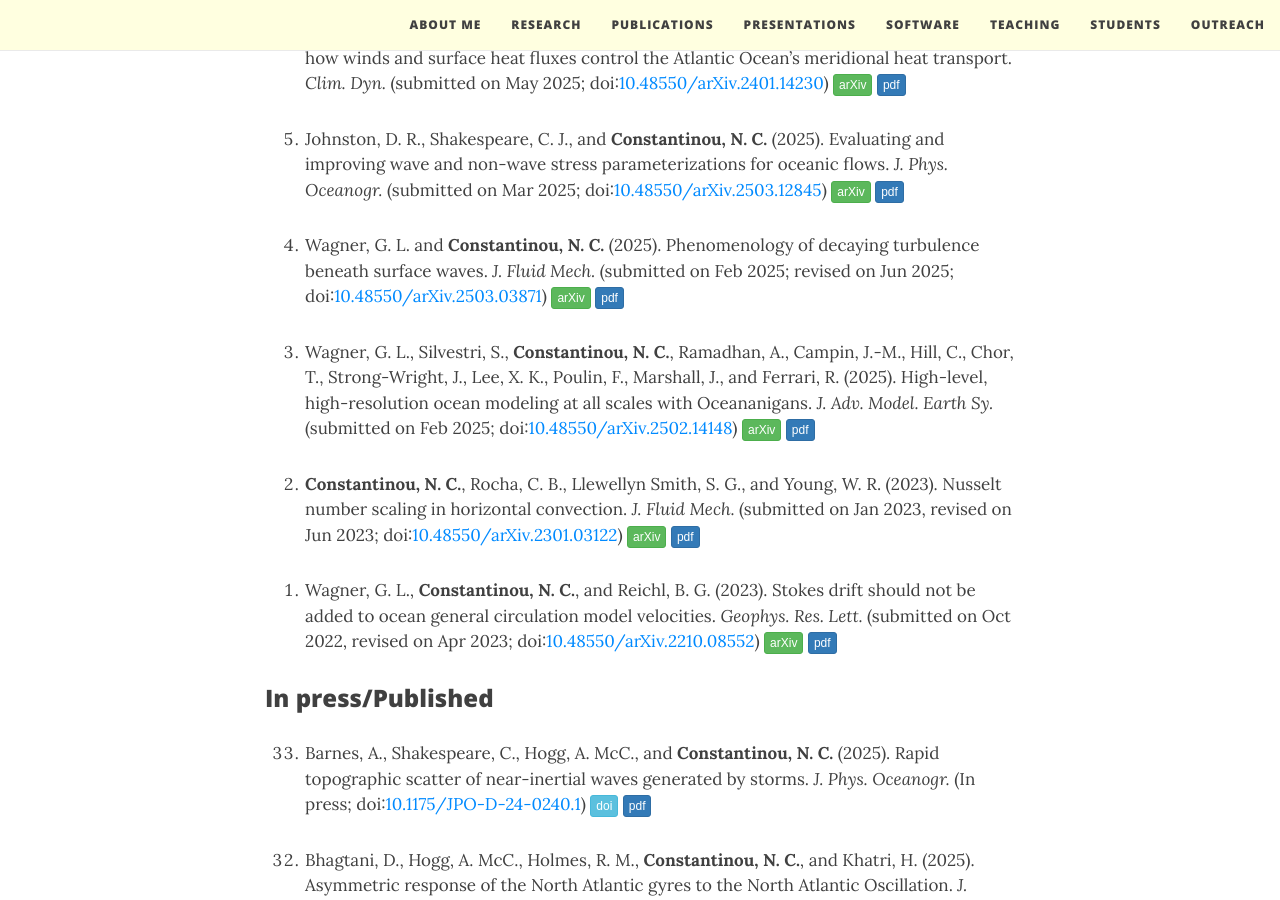
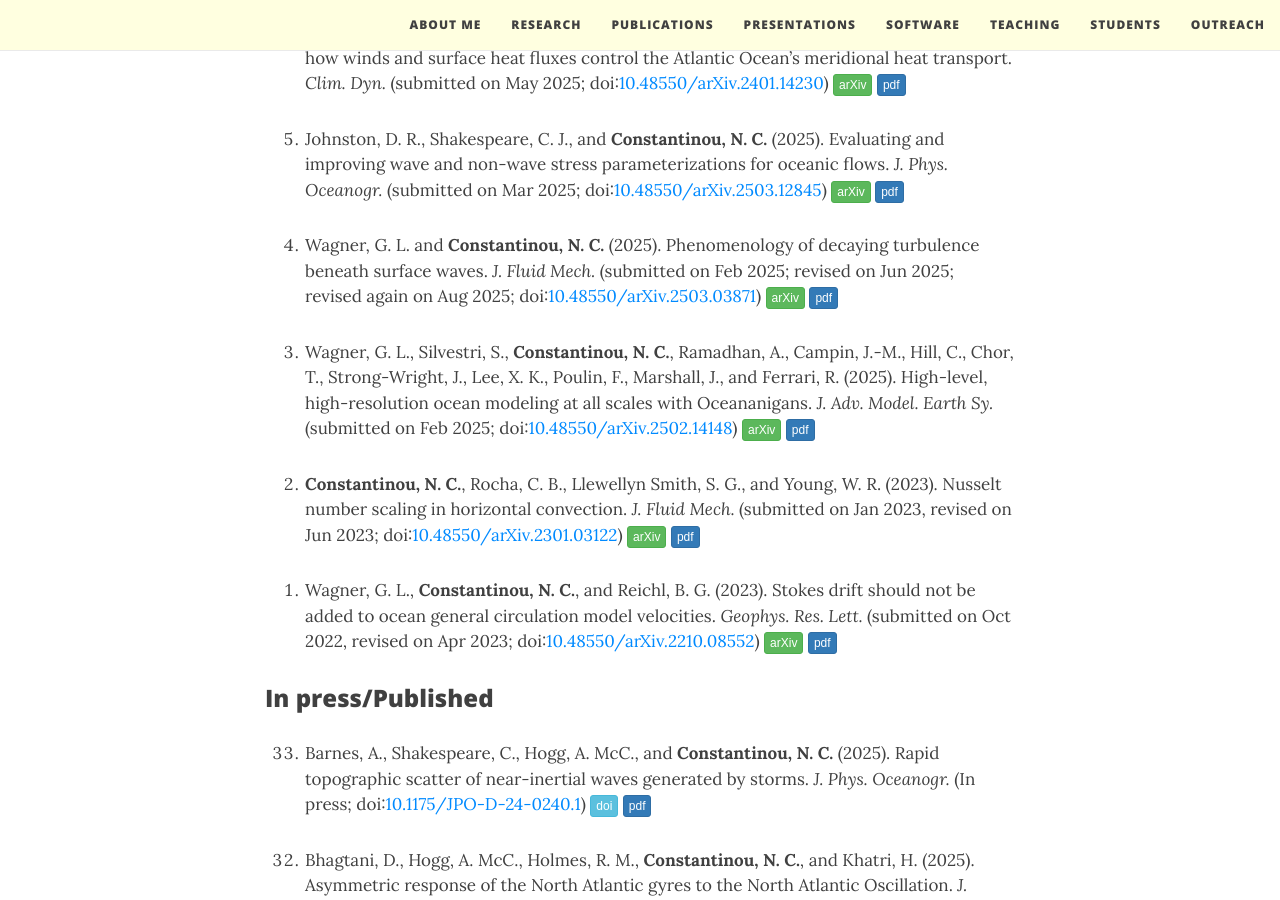
Before and after one commit to navidcy/navidcy.github.io, a Jekyll site: the page built from publications.md, in a window 1280 px wide and 900 px high, scrolled down 335 px. Built offline with Jekyll 4.4.1, drawn with Linux system fonts in a browser that asks for light colours; nearby versions of some CDN libraries; comment, search, counter and statistics services are not loaded.

Commit message:
betaplane-surface-waves resubmitted

```diff
--- a/publications.md
+++ b/publications.md
@@ -15,7 +15,7 @@
 0. Johnston, D. R., Shakespeare, C. J., and **Constantinou, N. C.** (2025). Evaluating and improving wave and non-wave stress parameterizations for oceanic flows. _J. Phys. Oceanogr._ (submitted on Mar 2025; doi:[10.48550/arXiv.2503.12845](https://doi.org/10.48550/arXiv.2503.12845)) [<span class="btn btn-success btn-xs{{end}}" style="font-family:sans-serif;">arXiv</span>][arXiv:2503.12845]{:target="_blank"} [<span class="btn btn-primary btn-xs{{end}}" style="font-family:sans-serif;">pdf</span>][internal-tide-parameterizations]
 
 
-0. Wagner, G. L. and **Constantinou, N. C.** (2025). Phenomenology of decaying turbulence beneath surface waves. _J. Fluid Mech._ (submitted on Feb 2025; revised on Jun 2025; doi:[10.48550/arXiv.2503.03871](https://doi.org/10.48550/arXiv.2503.03871)) [<span class="btn btn-success btn-xs{{end}}" style="font-family:sans-serif;">arXiv</span>][arXiv:2503.03871]{:target="_blank"} [<span class="btn btn-primary btn-xs{{end}}" style="font-family:sans-serif;">pdf</span>][betaplane-surface-waves]
+0. Wagner, G. L. and **Constantinou, N. C.** (2025). Phenomenology of decaying turbulence beneath surface waves. _J. Fluid Mech._ (submitted on Feb 2025; revised on Jun 2025; revised again on Aug 2025; doi:[10.48550/arXiv.2503.03871](https://doi.org/10.48550/arXiv.2503.03871)) [<span class="btn btn-success btn-xs{{end}}" style="font-family:sans-serif;">arXiv</span>][arXiv:2503.03871]{:target="_blank"} [<span class="btn btn-primary btn-xs{{end}}" style="font-family:sans-serif;">pdf</span>][betaplane-surface-waves]
 
 
 0. Wagner, G. L., Silvestri, S., **Constantinou, N. C.**, Ramadhan, A., Campin, J.-M., Hill, C., Chor, T., Strong-Wright, J., Lee, X. K., Poulin, F., Marshall, J., and Ferrari, R. (2025). High-level, high-resolution ocean modeling at all scales with Oceananigans. _J. Adv. Model. Earth Sy._ (submitted on Feb 2025; doi:[10.48550/arXiv.2502.14148](https://doi.org/10.48550/arXiv.2502.14148)) [<span class="btn btn-success btn-xs{{end}}" style="font-family:sans-serif;">arXiv</span>][arXiv:2502.14148]{:target="_blank"} [<span class="btn btn-primary btn-xs{{end}}" style="font-family:sans-serif;">pdf</span>][oceananigans-overview]
```
